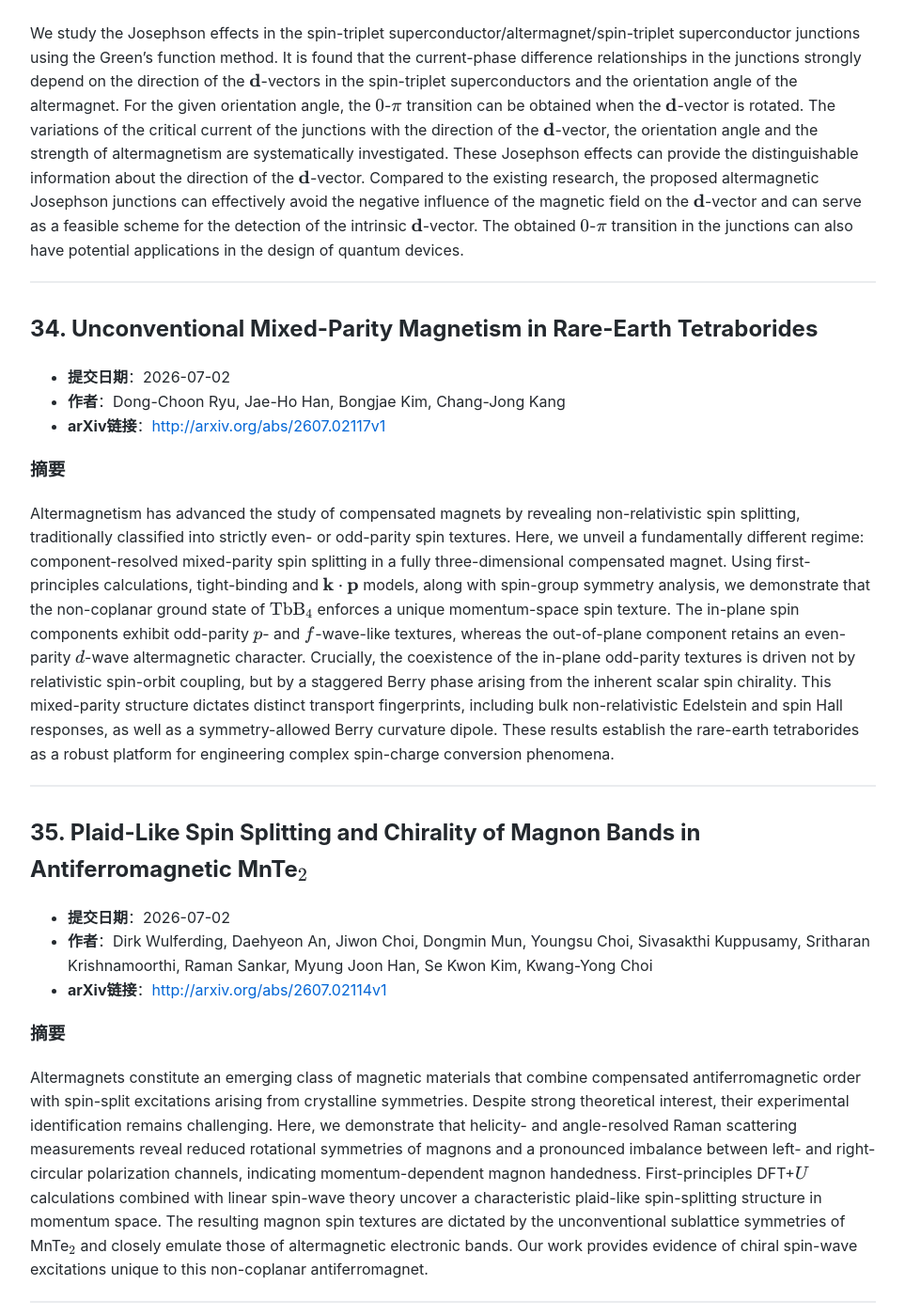
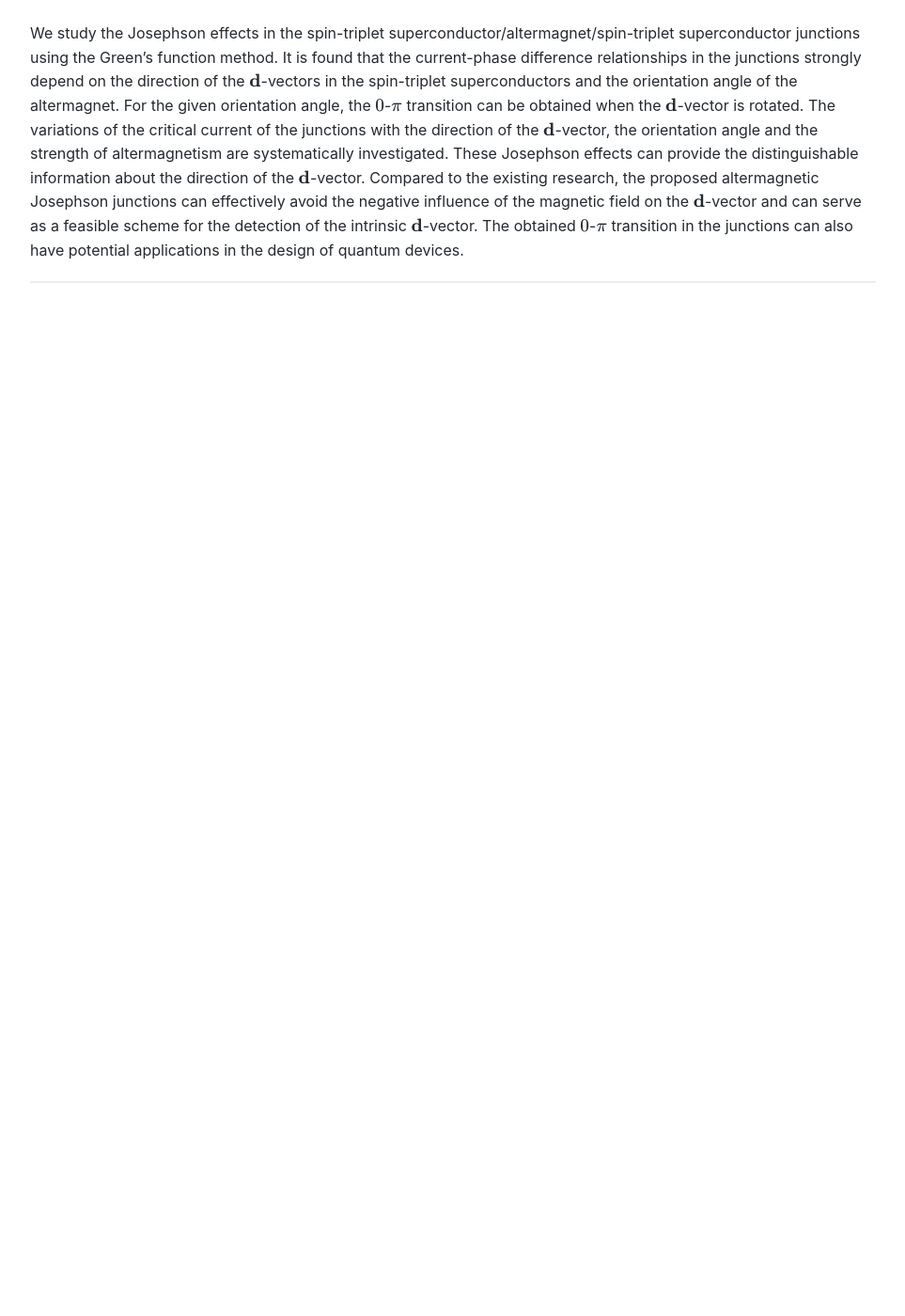
Before and after one commit to yangke25491/daily-arxiv-altermagnetic, a Jekyll site: the page built from index.md, in a window 1280 px wide and 1400 px high, scrolled down 18851 px. Shown: the whole window at 94% size, without its empty margins (158-1121 px from the left). Built offline with Jekyll 4.4.1, drawn with Linux system fonts in a browser that asks for light colours; after the commit the page ends 19192 px from its top, so only the background shows below that; some of the changed text lies outside the part shown.

Commit message:
Automated update: arXiv papers

```diff
--- a/index.md
+++ b/index.md
@@ -5,8 +5,8 @@ title: 交错磁论文
 
 # 凝聚态物理-交错磁(Altermagnetic)相关论文
 
-> 检索时间范围：**2026-07-02 至 2026-08-01**
-> 数据检索到 **35** 篇相关论文，按提交时间降序排列
+> 检索时间范围：**2026-07-03 至 2026-08-02**
+> 数据检索到 **33** 篇相关论文，按提交时间降序排列
 
 ---
 
@@ -372,25 +372,3 @@ Parity-protected superconducting qubits offer intrinsically long coherence, but
 We study the Josephson effects in the spin-triplet superconductor/altermagnet/spin-triplet superconductor junctions using the Green's function method. It is found that the current-phase difference relationships in the junctions strongly depend on the direction of the $\bf{d}$-vectors in the spin-triplet superconductors and the orientation angle of the altermagnet. For the given orientation angle, the $0$-$π$ transition can be obtained when the $\bf{d}$-vector is rotated. The variations of the critical current of the junctions with the direction of the $\bf{d}$-vector, the orientation angle and the strength of altermagnetism are systematically investigated. These Josephson effects can provide the distinguishable information about the direction of the $\bf{d}$-vector. Compared to the existing research, the proposed altermagnetic Josephson junctions can effectively avoid the negative influence of the magnetic field on the $\bf{d}$-vector and can serve as a feasible scheme for the detection of the intrinsic $\bf{d}$-vector. The obtained $0$-$π$ transition in the junctions can also have potential applications in the design of quantum devices.
 
 ---
-
-## 34. Unconventional Mixed-Parity Magnetism in Rare-Earth Tetraborides
-
-- **提交日期**：2026-07-02
-- **作者**：Dong-Choon Ryu, Jae-Ho Han, Bongjae Kim, Chang-Jong Kang
-- **arXiv链接**：[http://arxiv.org/abs/2607.02117v1](http://arxiv.org/abs/2607.02117v1)
-
-### 摘要
-Altermagnetism has advanced the study of compensated magnets by revealing non-relativistic spin splitting, traditionally classified into strictly even- or odd-parity spin textures. Here, we unveil a fundamentally different regime: component-resolved mixed-parity spin splitting in a fully three-dimensional compensated magnet. Using first-principles calculations, tight-binding and $\mathbf{k} \cdot \mathbf{p}$ models, along with spin-group symmetry analysis, we demonstrate that the non-coplanar ground state of $\mathrm{TbB}\_4$ enforces a unique momentum-space spin texture. The in-plane spin components exhibit odd-parity $p$- and $f$-wave-like textures, whereas the out-of-plane component retains an even-parity $d$-wave altermagnetic character. Crucially, the coexistence of the in-plane odd-parity textures is driven not by relativistic spin-orbit coupling, but by a staggered Berry phase arising from the inherent scalar spin chirality. This mixed-parity structure dictates distinct transport fingerprints, including bulk non-relativistic Edelstein and spin Hall responses, as well as a symmetry-allowed Berry curvature dipole. These results establish the rare-earth tetraborides as a robust platform for engineering complex spin-charge conversion phenomena.
-
----
-
-## 35. Plaid-Like Spin Splitting and Chirality of Magnon Bands in Antiferromagnetic MnTe${}\_2$
-
-- **提交日期**：2026-07-02
-- **作者**：Dirk Wulferding, Daehyeon An, Jiwon Choi, Dongmin Mun, Youngsu Choi, Sivasakthi Kuppusamy, Sritharan Krishnamoorthi, Raman Sankar, Myung Joon Han, Se Kwon Kim, Kwang-Yong Choi
-- **arXiv链接**：[http://arxiv.org/abs/2607.02114v1](http://arxiv.org/abs/2607.02114v1)
-
-### 摘要
-Altermagnets constitute an emerging class of magnetic materials that combine compensated antiferromagnetic order with spin-split excitations arising from crystalline symmetries. Despite strong theoretical interest, their experimental identification remains challenging. Here, we demonstrate that helicity- and angle-resolved Raman scattering measurements reveal reduced rotational symmetries of magnons and a pronounced imbalance between left- and right-circular polarization channels, indicating momentum-dependent magnon handedness. First-principles DFT+$U$ calculations combined with linear spin-wave theory uncover a characteristic plaid-like spin-splitting structure in momentum space. The resulting magnon spin textures are dictated by the unconventional sublattice symmetries of MnTe${}\_2$ and closely emulate those of altermagnetic electronic bands. Our work provides evidence of chiral spin-wave excitations unique to this non-coplanar antiferromagnet.
-
----
```
